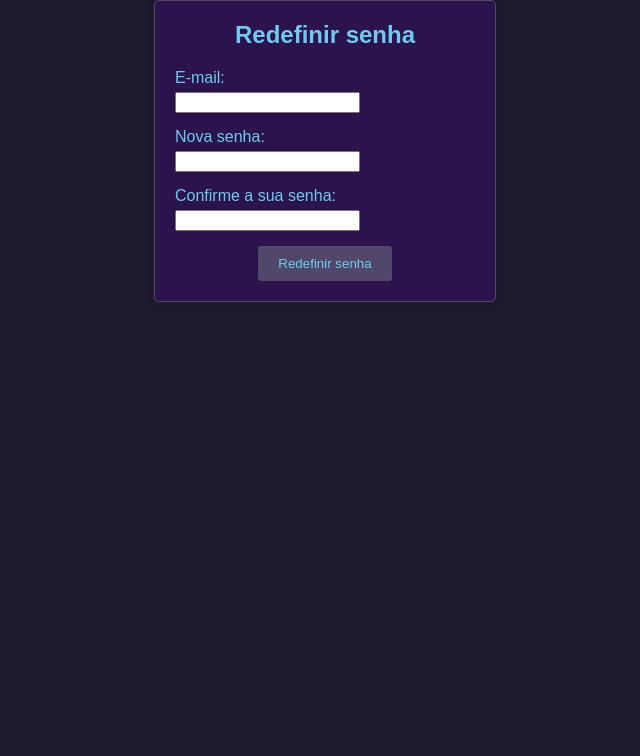
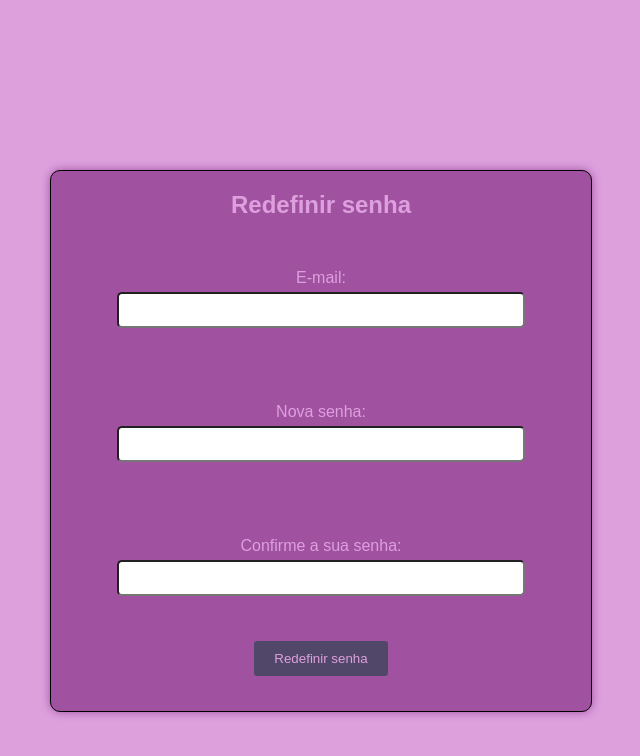
Before and after one commit to Mairall/Caregivers, a plain HTML site: page PaginaRedefinir_02.html in a window 1280 px wide. Shown: the whole page, without its empty margins (315-955 px from the left). Drawn offline with Linux system fonts and the light colour scheme.

Commit message:
Mudanças nos estilos

```diff
--- a/PaginaRedefinir_02.css
+++ b/PaginaRedefinir_02.css
@@ -2,49 +2,55 @@ body {
     font-family: 'Noto Sana', sans-serif;
     margin: 0;
     padding: 0;
-    background-color: #201b2c;
+    background-color: plum;
     display: flex;
     align-content: center;
     justify-content: center;
-    height: 100vh;
 }
 
 .container {
-    align-content: center;
-    justify-content: center;
-    align-items: center;
-    height: 50px;
-    border-radius: 3px;
+    height: 500px;
+    width: 500px;
+    padding-top: 170px;
+    padding-right: 50px;
 }
 
 .password-reset-box {
-    background-color: #2b134b;
-    border: 1px solid #514869;
-    border-radius: 5px;
+    background-color: rgb(160, 81, 160);
+    border: 1px solid ;
+    border-radius: 10px;
     padding: 20px;
-    box-shadow: 0px 0px 10px rgba(0, 0, 0, 0.1);
-    width: 300px;
+    box-shadow: 0px 0px 10px rgb(160, 81, 160);
+    width: 500px;
+    height: 500px;
     text-align: center;
 }
 
 h2 {
     margin-top: 0;
-    color: rgb(113, 200, 240);
+    color: plum;
 }
 
 .form-group {
+    padding: 30px;
+}
+
+input {
     margin-bottom: 15px;
     text-align: left;
+    width: 400px;
+    height: 30px;
+    border-radius: 5px;
 }
 
 label {
     display: block;
     margin-bottom: 5px;
-    color: rgb(113, 200, 240);
+    color: plum;
 }
 
 button {
-    color: rgb(113, 200, 240);
+    color: plum;
     background-color: #514869;
     border: none;
     border-radius: 3px;
@@ -53,5 +59,5 @@ button {
 }
 
 button:hover {
-   background-color: rgb(118, 118, 238);
+   background-color: rgb(160, 102, 160);
 }
--- a/cadastro.css
+++ b/cadastro.css
@@ -14,11 +14,13 @@ body {
 
   .registration-form {
     background-color: plum;
-    padding: 20px;
+    padding-right: 25px;
+    padding-bottom: 20px;
+    padding-left: 8px;
     border-radius: 5px;
     box-shadow: 0 0 10px rgba(0, 0, 0, 0.2);
     text-align: center;
-    width: 300px;
+    width: 500px;
   }
 
   .registration-form h2 {
--- a/detalhes.css
+++ b/detalhes.css
@@ -9,7 +9,7 @@
 }
 
 body{
-   background-color: #f3f3f3;
+   background-color: plum;
 }
 
 .wrapper{
```
